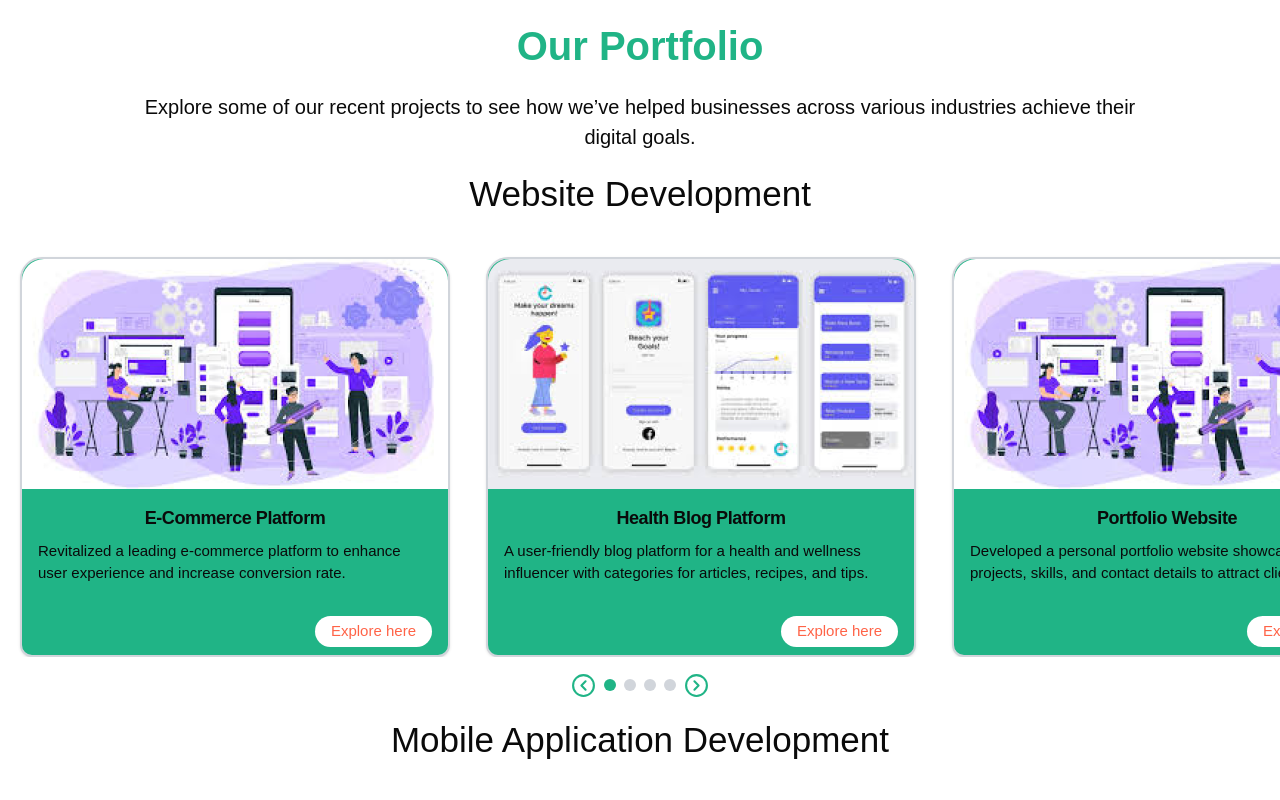
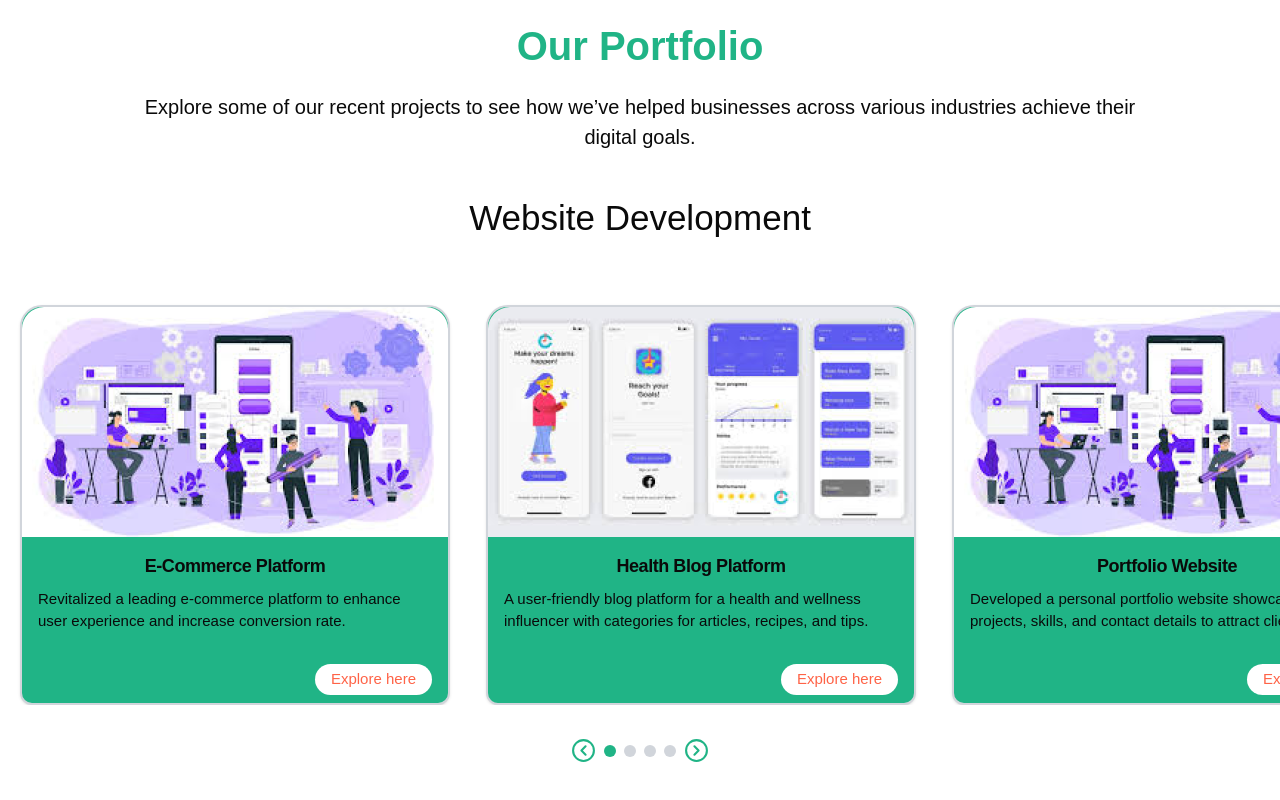
Before and after one commit to hummflytech/HummflyTechWebsite, a Next.js app: page /portfolio in a window 1280 px wide. Shown: the top 800 px of the page. Built offline with nearby package versions, Linux system fonts and the light colour scheme.

Commit message:
portfolio page

```diff
--- a/app/portfolio/page.tsx
+++ b/app/portfolio/page.tsx
@@ -102,7 +102,7 @@ const PortfolioList = () => {
     descriptionTextColor?: string;
   }) => (
     <div>
-      <h2 className="text-center p-4 text-[35px]">{title}</h2>
+      <h2 className="text-center p-4 text-[35px] my-6">{title}</h2>
       <div className="relative">
         <div
           ref={refContainer}
@@ -136,8 +136,10 @@ const PortfolioList = () => {
             (_, index) => (
               <div
                 key={index}
-                className={`w-3 h-3 rounded-full ${index === dataIndex ? "bg-[#20B486]" : "bg-gray-300"}`}
-              ></div>
+                className={`w-3 h-3 m-6 rounded-full flex gap-4 ${index === dataIndex ? "bg-[#20B486]" : "bg-gray-300"}`}
+              >
+
+              </div>
             )
           )}
 
```
